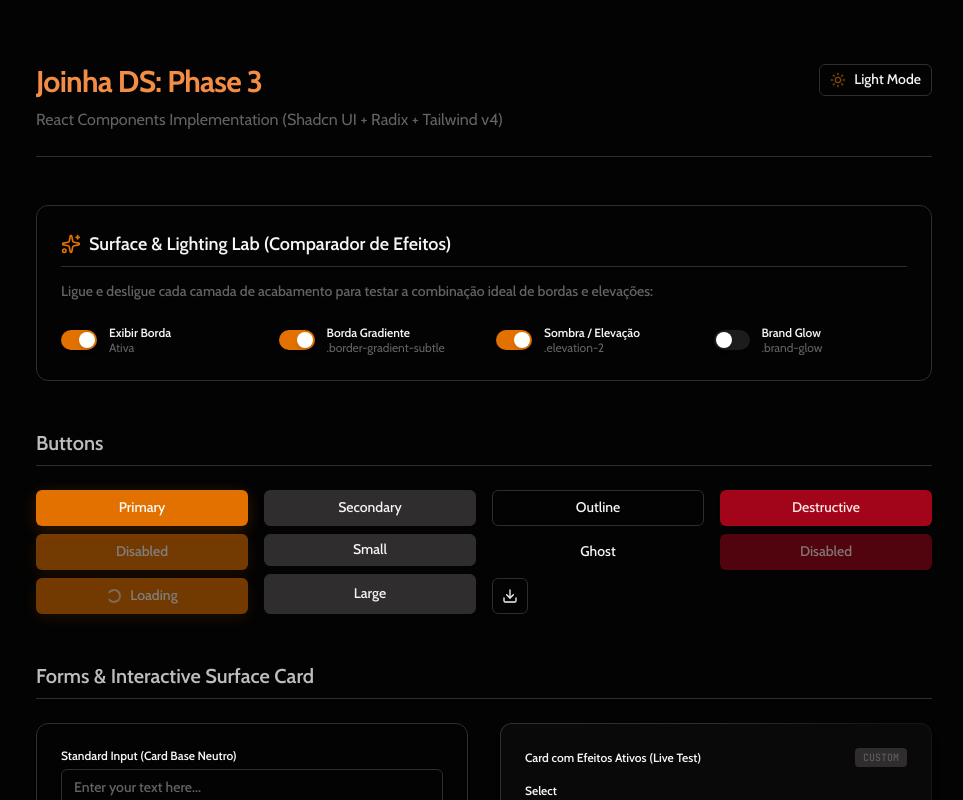
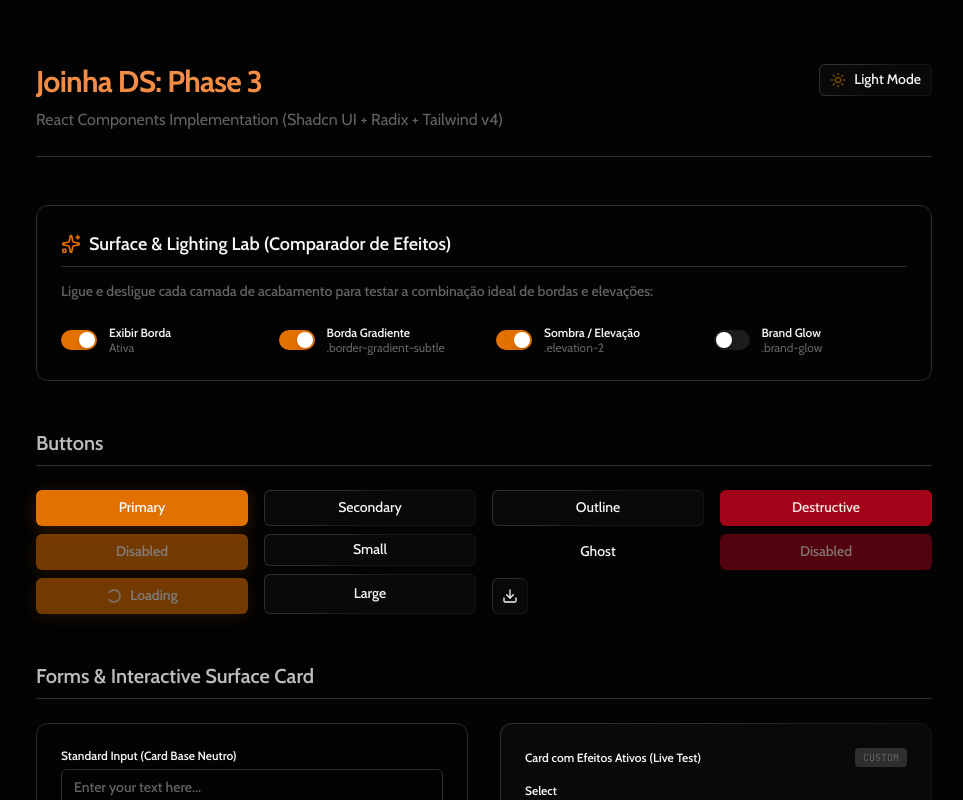
Before and after one commit to jeffdomingos/Joinha_DS, a React (Vite) app: page / in a window 1280 px wide. Shown: the top 800 px of the page, without its empty margins (156-1119 px from the left). Built offline with nearby package versions, Linux system fonts and the light colour scheme.

Commit message:
feat(ui): apply 135deg gradient border stroke to outline and secondary buttons

```diff
--- a/src/components/ui/button.tsx
+++ b/src/components/ui/button.tsx
@@ -10,10 +10,10 @@ const buttonVariants = cva(
   {
     variants: {
       variant: {
-        primary: "bg-primary text-primary-foreground hover:brightness-110 shadow-sm brand-glow surface-highlight",
-        secondary: "bg-secondary text-secondary-foreground border border-input hover:bg-secondary/80",
+        primary: "bg-primary text-primary-foreground hover:brightness-110 shadow-sm brand-glow",
+        secondary: "bg-secondary text-secondary-foreground border-gradient-subtle hover:bg-secondary/80",
         destructive: "bg-destructive text-destructive-foreground hover:bg-destructive/90 shadow-sm",
-        outline: "border border-input bg-transparent hover:bg-accent hover:text-accent-foreground",
+        outline: "border-gradient-subtle bg-transparent hover:bg-accent hover:text-accent-foreground",
         ghost: "hover:bg-accent hover:text-accent-foreground",
       },
       size: {
```
